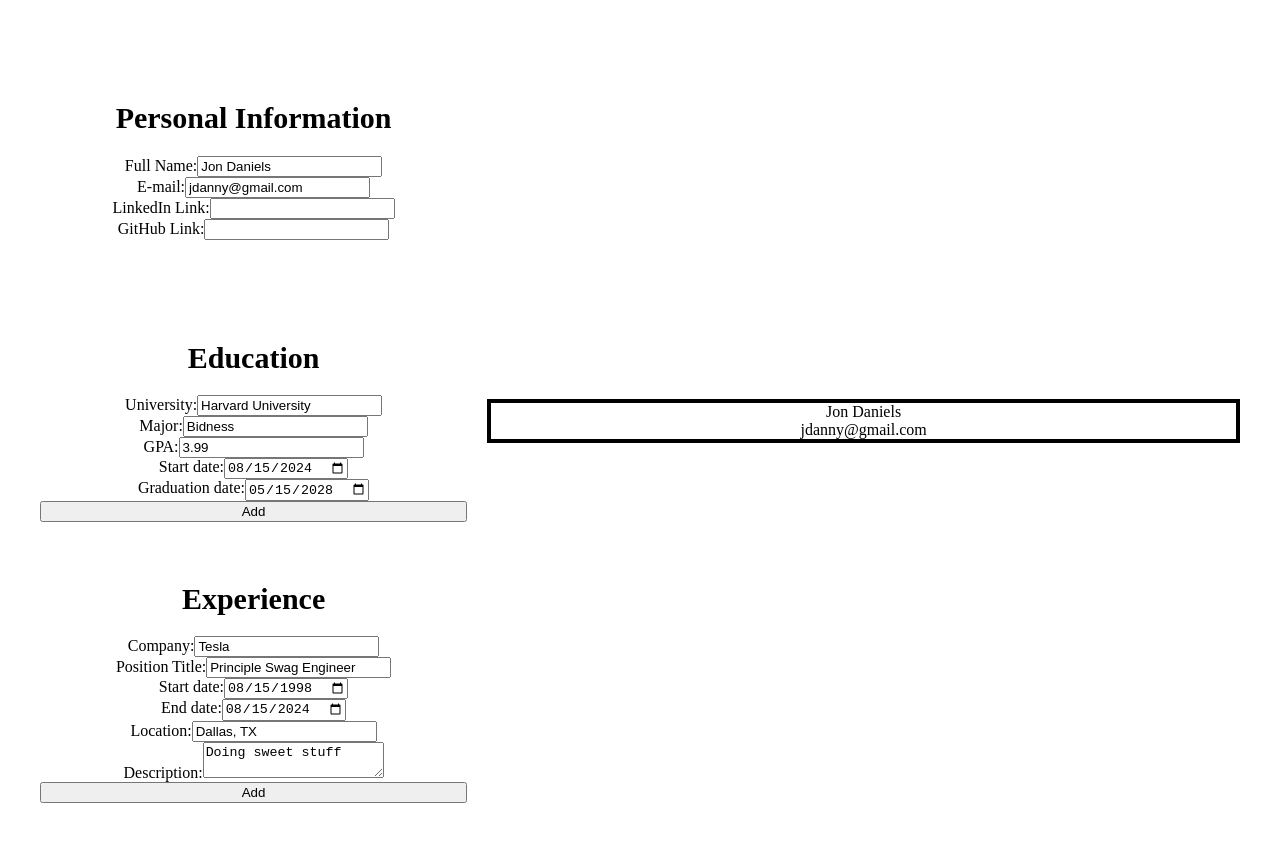
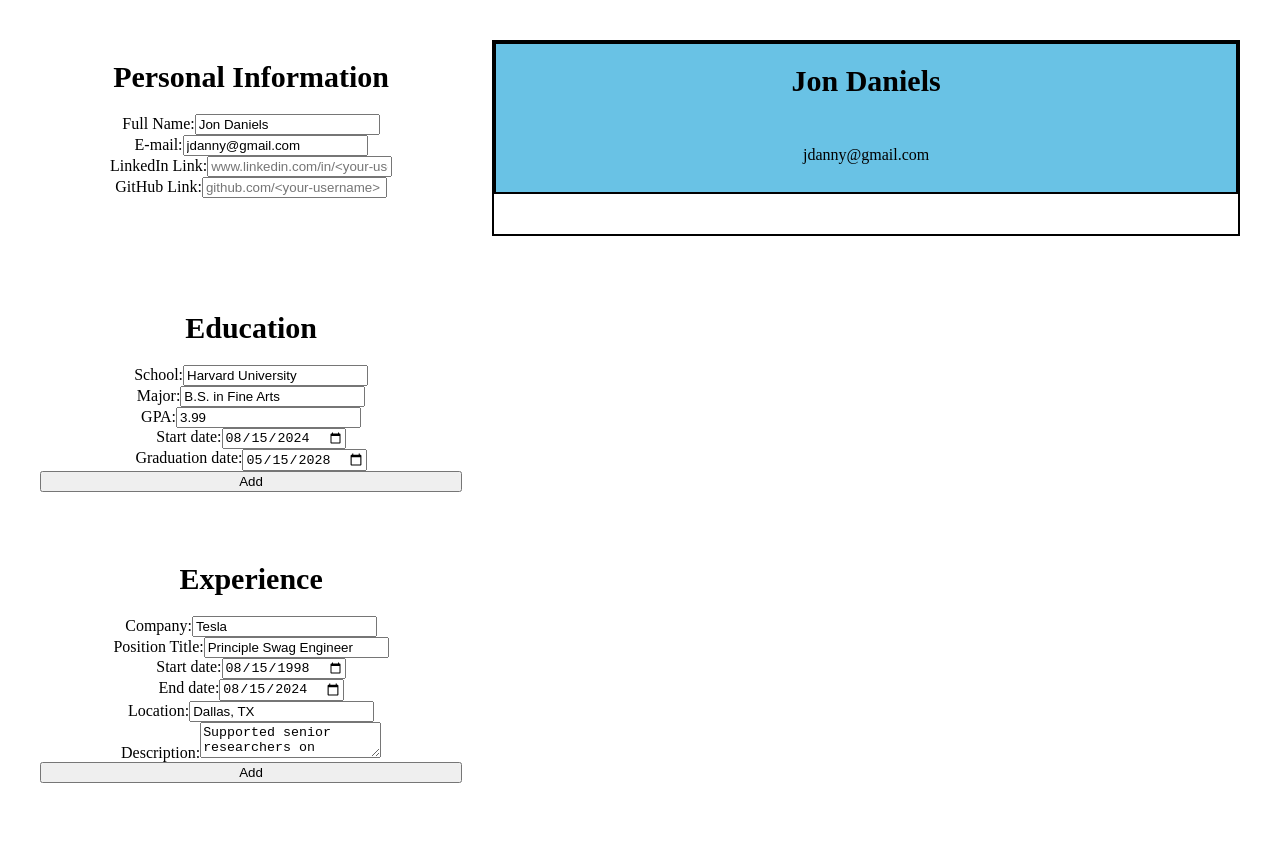
Before and after one commit to JackFed/react-cv, a React (Vite) app: page / in a window 1280 px wide. Built offline with nearby package versions, Linux system fonts and the light colour scheme; the HTML template or start-up script is replaced by a standard one.

Commit message:
Add Edu/Exp formatting to resume view section

```diff
--- a/package.json
+++ b/package.json
@@ -10,6 +10,7 @@
     "preview": "vite preview"
   },
   "dependencies": {
+    "luxon": "^3.4.4",
     "react": "^18.2.0",
     "react-dom": "^18.2.0"
   },
--- a/src/components/Display.jsx
+++ b/src/components/Display.jsx
@@ -1,36 +1,46 @@
 import PropTypes from 'prop-types';
 import "../styles/Display.css"
+import { DateTime } from "luxon";
+
 
 const Display = ({ personalData, eduData, expData }) => {
+    const prettyDate = (date) => {
+      return DateTime.fromISO(date).toLocaleString({ month: 'long', year: 'numeric' });
+    }
+
     return (
         <div className="display">
             <div className="personal">
-              <div>{personalData.name}</div>
-              <div>{personalData.email}</div>
-              <div>{personalData.linkedIn}</div>
-              <div>{personalData.github}</div>
+              <h1>{personalData.name}</h1>
+              <div className="contact-info">
+                {(personalData.email !== "") && <div>{personalData.email}</div>}
+                {(personalData.linkedIn !== "") && <div>{personalData.linkedIn}</div>}
+                {(personalData.github !== "") && <div>{personalData.github}</div>}
+              </div>
             </div>
             <div className="education">
+              {eduData.length > 0 && <h1>Education</h1>}
               {eduData.map((edu, index) =>
                 (
-                <div key={index}>
-                  <div>University: {edu.school}</div>
-                  <div>Major: {edu.major}</div>
-                  <div>GPA: {edu.gpa}</div>
-                  <div>{edu.startDate} - {edu.gradDate}</div>
+                <div className="uni-info" key={index}>
+                  <div>{edu.school}</div>
+                  <div className='major'>{edu.major}</div>
+                  {(edu.gpa !== "") && <div className='gpa'>GPA: {edu.gpa}/4.00</div>}
+                  <div className="date">{prettyDate(edu.startDate)} - {prettyDate(edu.gradDate)}</div>
                 </div>
                 )
               )}
             </div>
             <div className="experience">
+              {expData.length > 0 && <h1>Experience</h1>}
               {expData.map((exp, index) =>
                 (
-                  <div key={index}>
-                    <div>{exp.company}</div>
-                    <div>{exp.jobTitle}</div>
-                    <div>{exp.startDate} - {exp.endDate}</div>
-                    <div>{exp.location}</div>
-                    <div>{exp.description}</div>
+                  <div className="info" key={index}>
+                    <div className="institution">{exp.company}</div>
+                    <div className="role">{exp.jobTitle}</div>
+                    <div className="date">{prettyDate(exp.startDate)} - {prettyDate(exp.endDate)}</div>
+                    <div className="location">{exp.location}</div>
+                    <div className="desc">{exp.description}</div>
                   </div>
                 )
               )}
@@ -50,8 +60,8 @@ Display.propTypes = {
         school: PropTypes.string.isRequired,
         major: PropTypes.string.isRequired,
         gpa: PropTypes.string,
-        startDate: PropTypes.string,
-        gradDate: PropTypes.string,
+        startDate: PropTypes.string.isRequired,
+        gradDate: PropTypes.string.isRequired,
     })).isRequired,
     expData: PropTypes.arrayOf(PropTypes.shape({
       company: PropTypes.string.isRequired,
@@ -60,7 +70,7 @@ Display.propTypes = {
       endDate: PropTypes.string,
       location: PropTypes.string,
       description: PropTypes.string,
-    }))
+    })).isRequired,
 };
 
 export default Display;
--- a/src/components/Education.jsx
+++ b/src/components/Education.jsx
@@ -4,7 +4,7 @@ import { useState } from "react"
 const Education = ({ onSubmit }) => {
     const [eduData, setEduData] = useState({
         school: "Harvard University",
-        major: "Bidness",
+        major: "B.S. in Fine Arts",
         gpa: "3.99",
         startDate: "2024-08-15",
         gradDate: "2028-05-15",
@@ -32,12 +32,13 @@ const Education = ({ onSubmit }) => {
             <h1>Education</h1>
             <form className="input-info" onSubmit={handleSubmit}>
                 <label>
-                    University:
+                    School:
                     <input
                         name="school"
                         type='text'
                         value={eduData.school}
                         onChange={changeInputData}
+                        placeholder="Enter a school / university"
                     />
                 </label>
                 <label>
@@ -47,6 +48,7 @@ const Education = ({ onSubmit }) => {
                         type='text'
                         value={eduData.major}
                         onChange={changeInputData}
+                        placeholder="ex) B.S. in Fine Arts"
                     />
                 </label>
                 <label>
--- a/src/components/Experience.jsx
+++ b/src/components/Experience.jsx
@@ -8,7 +8,10 @@ const Experience = ({ onSubmit }) => {
         startDate: "1998-08-15",
         endDate: "2024-08-15",
         location: "Dallas, TX",
-        description: "Doing sweet stuff",
+        description: "Supported senior researchers on accessibility"+
+        " standards for the open web. Created and usability tested "+
+        "wireframes and prototypes. Produced interactive documentation"+
+        " for quick onboarding of new researchers.",
       })
 
     const changeInputData = (e) => {
@@ -40,6 +43,7 @@ const Experience = ({ onSubmit }) => {
                         type='text'
                         value={expData.company}
                         onChange={changeInputData}
+                        placeholder="Enter Company Name"
                     />
                 </label>
                 <label>
@@ -49,6 +53,7 @@ const Experience = ({ onSubmit }) => {
                         type='text'
                         value={expData.jobTitle}
                         onChange={changeInputData}
+                        placeholder="Enter Position Title"
                     />
                 </label>
                 <label>
@@ -76,6 +81,7 @@ const Experience = ({ onSubmit }) => {
                         type='text'
                         value={expData.location}
                         onChange={changeInputData}
+                        placeholder="ex) City, Country"
                     />
                 </label>
                 <label>
@@ -85,6 +91,7 @@ const Experience = ({ onSubmit }) => {
                         type='text'
                         value={expData.description}
                         onChange={changeInputData}
+                        placeholder="Describe your role"
                     />
                 </label>
                 <button type="submit">Add</button>
--- a/src/components/Personal.jsx
+++ b/src/components/Personal.jsx
@@ -27,6 +27,7 @@ const Personal = ({ personalData, setPersonalData }) => {
                         type='email'
                         value={personalData.email}
                         onChange={changeInputData}
+                        placeholder="example@domain.com"
                     />
                 </label>
                 <label>
@@ -36,6 +37,7 @@ const Personal = ({ personalData, setPersonalData }) => {
                         type='text'
                         value={personalData.linkedIn}
                         onChange={changeInputData}
+                        placeholder="www.linkedin.com/in/<your-username>/"
                     />
                 </label>
                 <label>
@@ -45,6 +47,7 @@ const Personal = ({ personalData, setPersonalData }) => {
                         type='text'
                         value={personalData.github}
                         onChange={changeInputData}
+                        placeholder="github.com/<your-username>"
                     />
                 </label>
             </div>
--- a/src/styles/App.css
+++ b/src/styles/App.css
@@ -6,8 +6,9 @@
   display: grid;
   grid-template-columns: 1f 5fr;
   grid-template-rows: repeat(3, 1fr);
-  align-items: center;
-  gap: 20px;
+  align-items: start;
+  row-gap: 10px;
+  column-gap: 30px;
 }
 
 .display {
--- a/src/styles/Display.css
+++ b/src/styles/Display.css
@@ -5,9 +5,79 @@
     border: 2px solid black;
 }
 
+.education h1,
+.experience h1,
+.personal h1 {
+    font-size: 30px;
+    grid-column: 1 / -1;
+}
+
 .personal {
     display: grid;
     grid-template-rows: 1fr 1fr;
     border: 2px solid black;
     min-width: 600px;
+    min-height: 100px;
+    align-items: center;
+    background-color: rgb(105, 194, 229);
 }
+
+.contact-info {
+    display: flex;
+    justify-content: center;
+    gap: 20px;
+}
+
+.education {
+    display: flex;
+    flex-direction: column;
+    padding: 20px;
+}
+
+
+
+/* Aligning positions within info boxes */
+.info,
+.uni-info {
+    display: grid;
+    padding: 20px;
+    justify-items: start;
+    align-items: center;
+    grid-template-columns: 1fr 4fr;
+    row-gap: 10px;
+    column-gap: 30px;
+}
+
+.info {
+    grid-template-rows: 1fr 1fr 3fr;
+}
+
+.date {
+    grid-column: 1 / 2;
+    grid-row: 1 / 2;
+    text-wrap: nowrap;
+}
+
+.location {
+    grid-column: 1 / 2;
+    grid-row: 2 / 3;
+}
+
+.desc {
+    grid-column: 2 / 3;
+    grid-row: 3 / 4;
+    text-align: start;
+}
+
+.uni-info {
+    grid-template-rows: 1fr 1fr;
+}
+
+.gpa {
+    grid-column: 1 / 2;
+    grid-row: 2 / 3;
+}
+
+.major {
+    grid-column: 2 / 3;
+}
```
Also changed, not shown: src/components/EducationList.jsx (added, +9 -0 lines), 1 other file (tests, documents, lock files or other folders).
